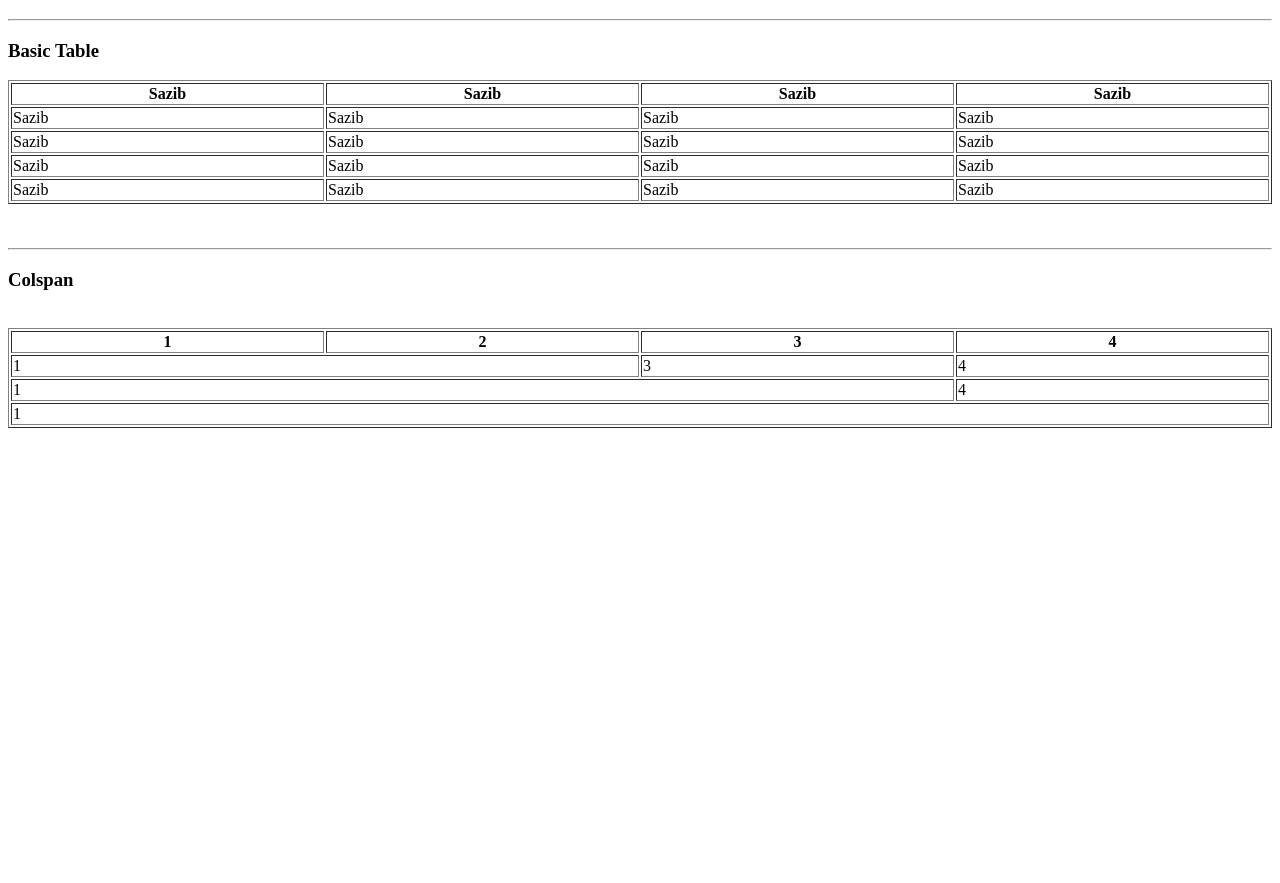
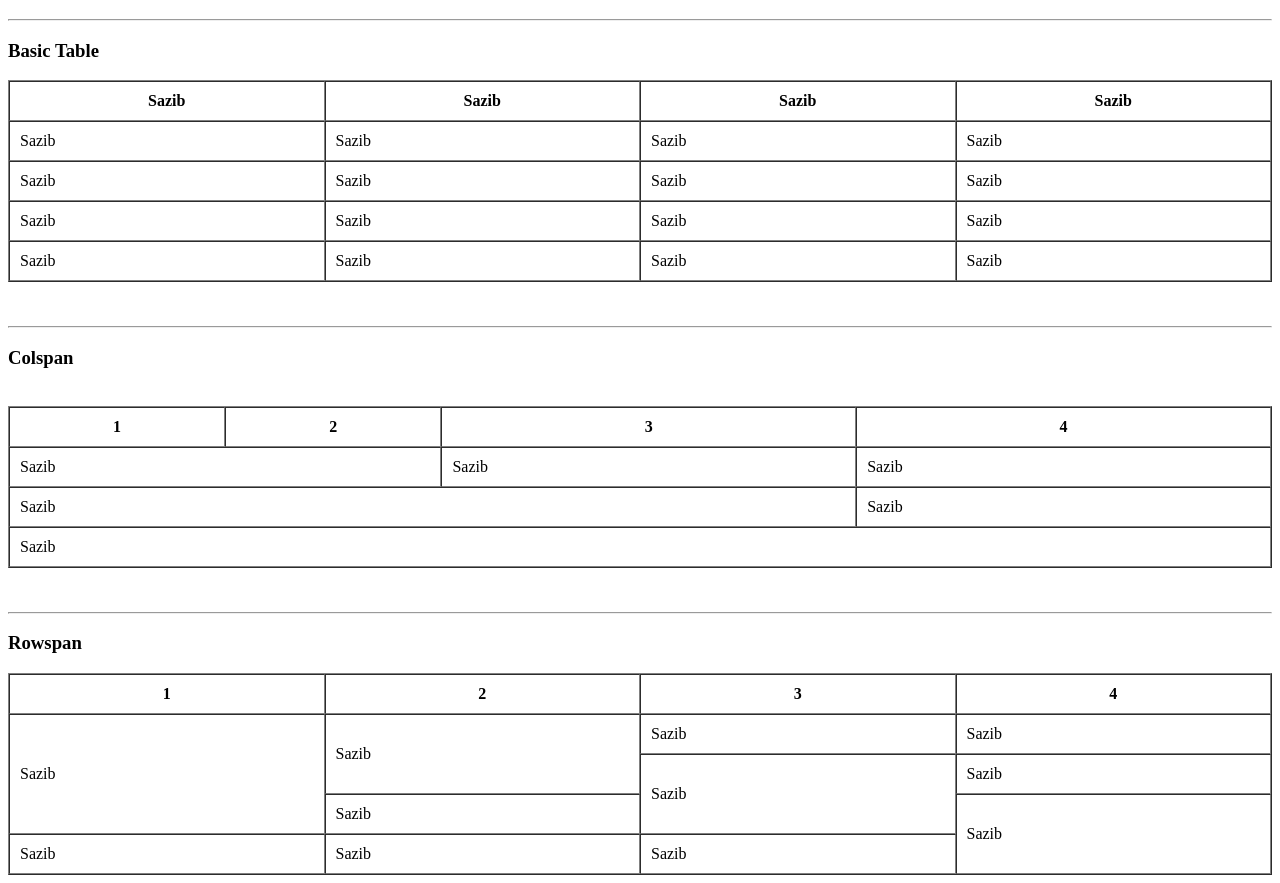
Before and after one commit to naimur-234964/wddf04-lab05, a plain HTML site: page index.html in a window 1280 px wide. Shown: the part 61-944 px from the top of the page. Before the commit the page ends 800 px from the top, so only its background shows below. Drawn offline with Linux system fonts and the light colour scheme.

Commit message:
example of Rowspan

```diff
--- a/index.html
+++ b/index.html
@@ -8,7 +8,7 @@
 		<h1>Topic -> Table</h1>
 		<hr>
 		<h3>Basic Table</h3>
-		<table border="1" width="100%">
+		<table border="1" cellspacing="0" cellpadding="10" width="100%">
 			<tr>
 				<th>Sazib</th>
 				<th>Sazib</th>
@@ -42,7 +42,7 @@
 		</table><br><br>
 		<hr>
 		<h3>Colspan</h3><br>
-		<table border="1" width="100%">
+		<table border="1" cellspacing="0" cellpadding="10" width="100%">
 			<tr>
 				<th>1</th>
 				<th>2</th>
@@ -50,16 +50,45 @@
 				<th>4</th>
 			</tr>
 			<tr>
-				<td colspan="2">1</td>
-				<td>3</td>
-				<td>4</td>
+				<td colspan="2">Sazib</td>
+				<td>Sazib</td>
+				<td>Sazib</td>
 			</tr>
 			<tr>
-				<td colspan="3">1</td>
-				<td>4</td>
+				<td colspan="3">Sazib</td>
+				<td>Sazib</td>
 			</tr>
 			<tr>
-				<td colspan="4">1</td>
+				<td colspan="4">Sazib</td>
+			</tr>
+		</table><br><br>
+		<hr>
+		<h3>Rowspan</h3>
+		<table border="1" cellspacing="0" cellpadding="10" width="100%">
+			<tr>
+				<th>1</th>
+				<th>2</th>
+				<th>3</th>
+				<th>4</th>
+			</tr>
+			<tr>
+				<td rowspan="3">Sazib</td>
+				<td rowspan="2">Sazib</td>
+				<td>Sazib</td>
+				<td>Sazib</td>
+			</tr>
+			<tr>
+				<td rowspan="2">Sazib</td>
+				<td>Sazib</td>
+			</tr>
+			<tr>
+				<td>Sazib</td>
+				<td rowspan="2">Sazib</td>
+			</tr>
+			<tr>
+				<td>Sazib</td>
+				<td>Sazib</td>
+				<td>Sazib</td>
 			</tr>
 		</table>
 	</body>
```
